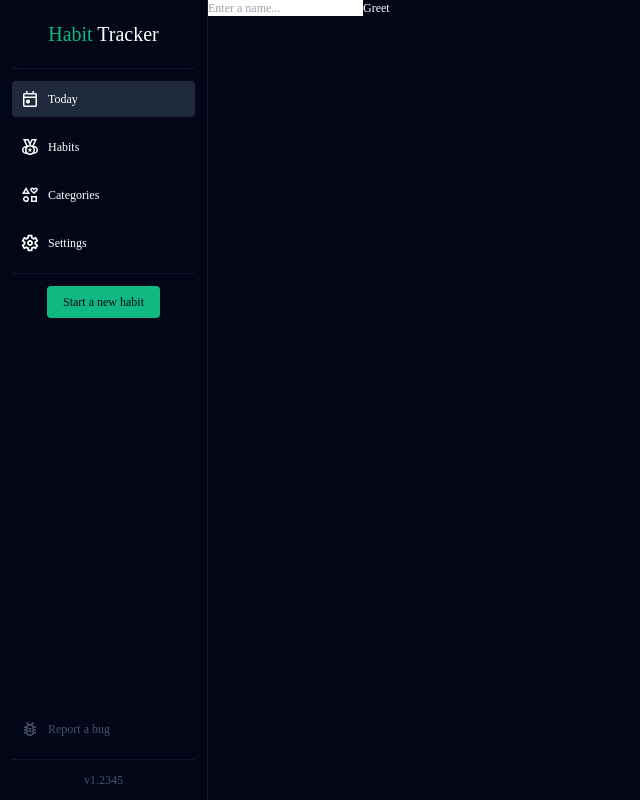
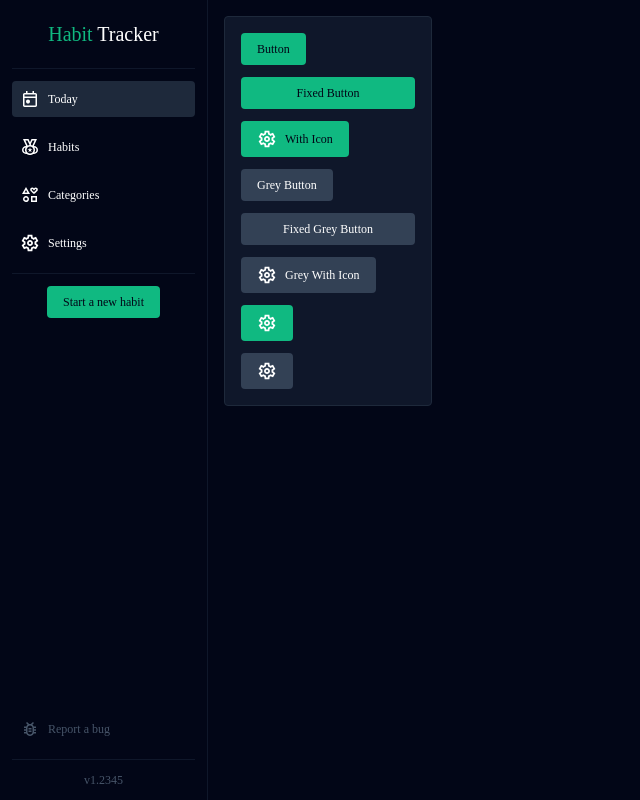
Before and after one commit to JarrodDoyle/habit-tracker, a Vue app: page / in a window 1280 px wide. Shown: the whole page, without its empty margins (0-640 px from the left). Built offline with nearby package versions, Linux system fonts and the light colour scheme; a web font is replaced by a local one.

Commit message:
Added playground and panel component

```diff
--- a/src/App.vue
+++ b/src/App.vue
@@ -1,11 +1,11 @@
 <script setup lang="ts">
 import Sidebar from "./components/Sidebar.vue";
-import Greet from "./components/Greet.vue";
+import Playground from "./components/Playground.vue";
 </script>
 
 <template>
-  <div class="w-screen h-screen bg-slate-950 flex flex-row font-body text-xs">
+  <div class="w-screen h-screen bg-slate-950 flex flex-row font-body text-xs text-white">
     <Sidebar />
-    <Greet />
+    <Playground />
   </div>
 </template>
--- /dev/null
+++ b/src/components/Panel.vue
@@ -0,0 +1,5 @@
+<template>
+    <div class="rounded p-4 border border-slate-800 bg-slate-900">
+        <slot />
+    </div>
+</template>
--- /dev/null
+++ b/src/components/Playground.vue
@@ -0,0 +1,26 @@
+<script setup lang="ts">
+import Panel from "./Panel.vue"
+import Button from "./buttons/Button.vue"
+import FixedButton from "./buttons/FixedButton.vue"
+import IconButton from "./buttons/IconButton.vue"
+</script>
+
+<template>
+    <div class="p-4">
+        <Panel class="w-52">
+            <div class="flex flex-col space-y-3 w-full">
+                <Button text="Button" />
+                <FixedButton text="Fixed Button" />
+                <Button icon="icons/settings-outline-20-white.svg" text="With Icon" />
+
+                <Button grey text="Grey Button" />
+                <FixedButton grey text="Fixed Grey Button" />
+                <Button grey icon="icons/settings-outline-20-white.svg" text="Grey With Icon" />
+
+                <IconButton icon="icons/settings-outline-20-white.svg" />
+                <IconButton grey icon="icons/settings-outline-20-white.svg" />
+
+            </div>
+        </Panel>
+    </div>
+</template>
```
